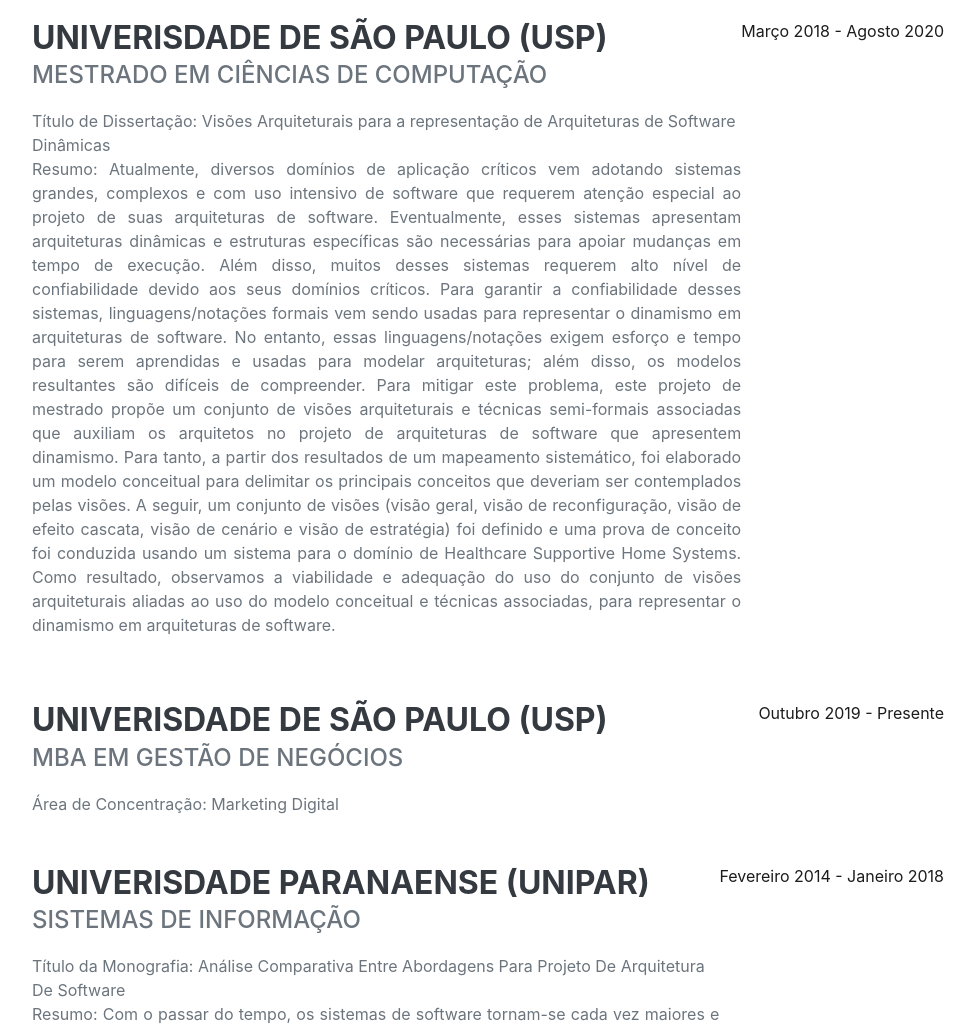
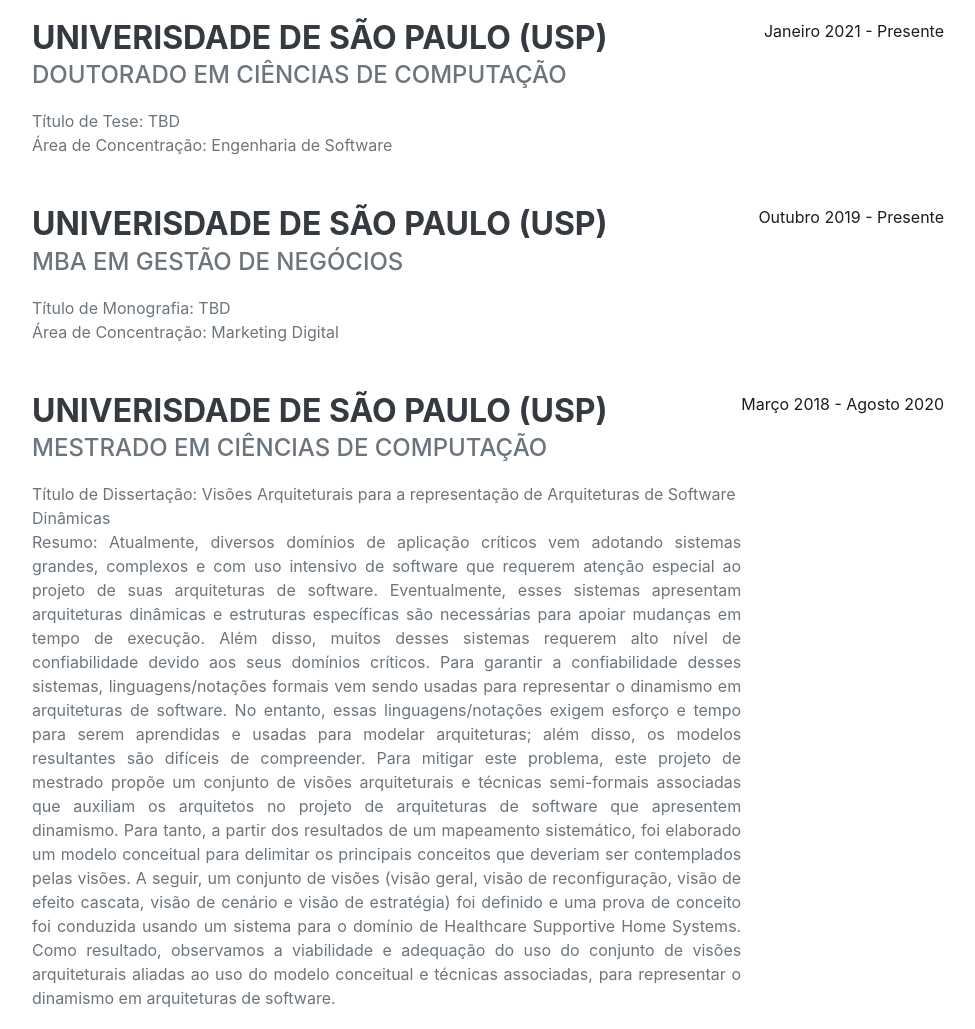
Before and after one commit to biazottoj/biazottoj.github.io, a website: page index.html in a window 1280 px wide. Shown: the part 2480-3509 px from the top of the page, without its empty margins (288-1263 px from the left). Drawn offline with nearby package versions, Linux system fonts and the light colour scheme; some icons are missing; a web font is replaced by a local one.

Commit message:
Corrigidos os itens da seção 'Formação Acadêmica'

```diff
--- a/index.html
+++ b/index.html
@@ -160,6 +160,26 @@
                     <div class="d-flex flex-column flex-md-row justify-content-between mb-5">
                         <div class="flex-grow-1">
                             <h3 class="mb-0">Univerisdade de São Paulo (USP)</h3>
+                            <div class="subheading mb-3">Doutorado em Ciências de Computação</div>
+                            <div>Título de Tese: TBD</div>
+                            <div>Área de Concentração: Engenharia de Software</div>
+                        </div>
+                        <div class="flex-shrink-0"><span class="text-primary">Janeiro 2021 - Presente</span></div>
+                    </div>
+
+                    <div class="d-flex flex-column flex-md-row justify-content-between mb-5">
+                        <div class="flex-grow-1">
+                            <h3 class="mb-0">Univerisdade de São Paulo (USP)</h3>
+                            <div class="subheading mb-3">MBA em Gestão de Negócios</div>
+                            <div>Título de Monografia: TBD</div>
+                            <div>Área de Concentração: Marketing Digital</div>
+                        </div>
+                        <div class="flex-shrink-0"><span class="text-primary">Outubro 2019 - Presente</span></div>
+                    </div>
+
+                    <div class="d-flex flex-column flex-md-row justify-content-between mb-5">
+                        <div class="flex-grow-1">
+                            <h3 class="mb-0">Univerisdade de São Paulo (USP)</h3>
                             <div class="subheading mb-3">Mestrado em Ciências de Computação</div>
                             <div>Título de Dissertação: Visões Arquiteturais para a representação de Arquiteturas de Software Dinâmicas</div>
                             <div><p>Resumo: Atualmente, diversos domínios de aplicação críticos vem adotando sistemas grandes,
@@ -184,15 +204,6 @@
                                 de software.</p></div>
                         </div>
                         <div class="flex-shrink-0"><span class="text-primary">Março 2018 - Agosto 2020</span></div>
-                    </div>
-
-                    <div class="d-flex flex-column flex-md-row justify-content-between mb-5">
-                        <div class="flex-grow-1">
-                            <h3 class="mb-0">Univerisdade de São Paulo (USP)</h3>
-                            <div class="subheading mb-3">MBA em Gestão de Negócios</div>
-                            <div>Área de Concentração: Marketing Digital</div>
-                        </div>
-                        <div class="flex-shrink-0"><span class="text-primary">Outubro 2019 - Presente</span></div>
                     </div>
 
                     <div class="d-flex flex-column flex-md-row justify-content-between mb-5">
@@ -300,8 +311,7 @@
                             <li class="list-inline-item"><i class="fab fa-java"></i></li>
                             <li class="list-inline-item"><i class="fab fa-js-square"></i></li>
                             <li class="list-inline-item"><i class="fab fa-python"></i></li>
-                            <li class="list-inline-item"><i class="fab fa-html5"></i></li>
-                            <li class="list-inline-item"><i class="fab fa-css3-alt"></i></li>
+                            <li class="list-inline-item"><i class="fab fa-docker"></i></li>
                             <li class="list-inline-item"><i class="fas fa-database"></i></li>
                             <li class="list-inline-item"><i class="fab fa-github"></i></li>
                         </ul>
```
